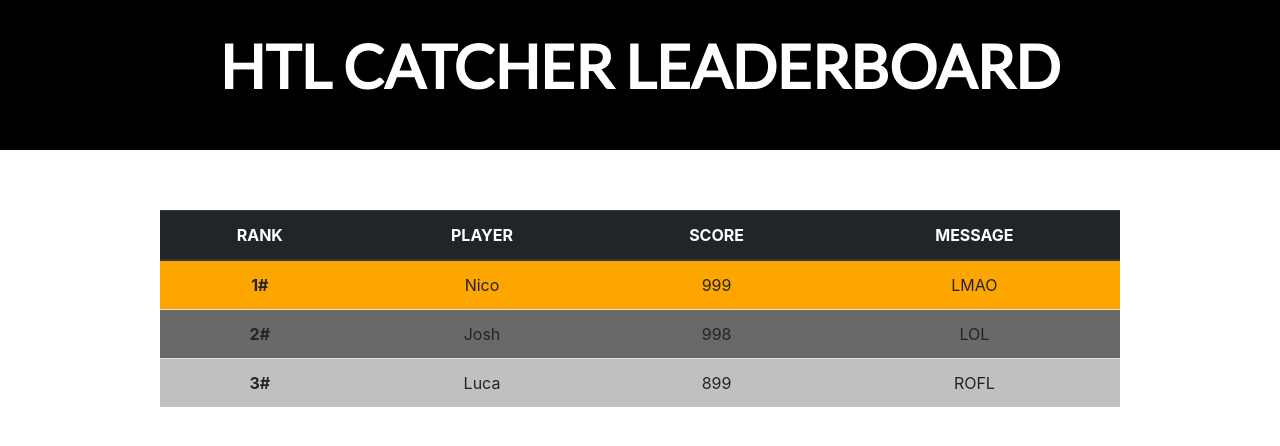
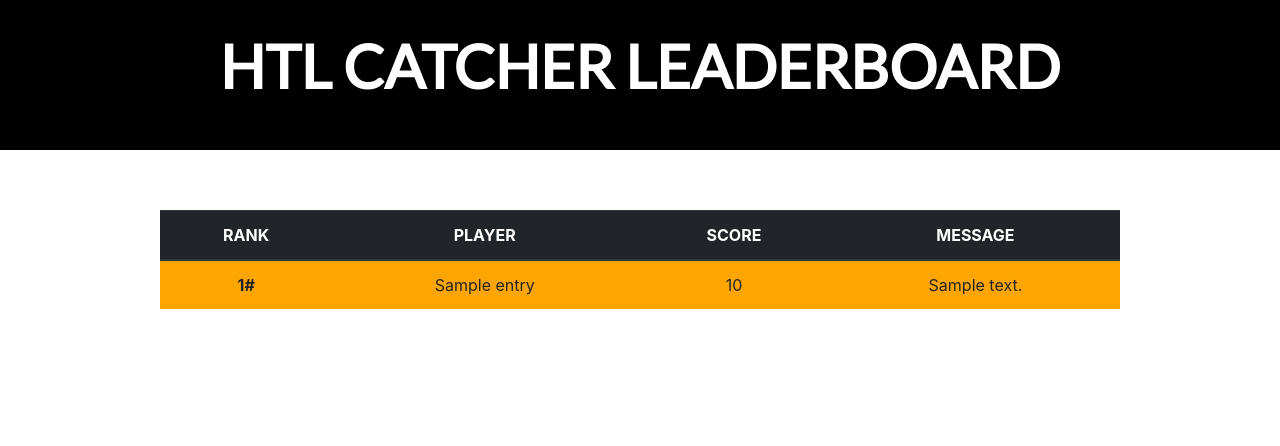
Before and after one commit to htl-anichstrasse/htl-catcher, a Flask app: template server/webserver/templates/home.html in a window 1280 px wide. Shown: the top 446 px of the page. Run offline with Flask 2, Linux system fonts and the light colour scheme; the template is opened without the code that fills it: most values are stand-ins (such as "Sample title", 1, 10 or a date in 2020); parts of the project's set-up code (start-up, migrations or seed data) failed here and were passed over; some libraries are stand-ins or nearby versions.

Commit message:
show leaderboard data in template

```diff
--- a/server/webserver/__main__.py
+++ b/server/webserver/__main__.py
@@ -4,6 +4,7 @@ import sys
 from flask import Flask
 
 from webserver.definitions import ROOT_DIR
+from webserver.util import LeaderboardManager
 from webserver.views import api_bp, home
 
 # fix import
--- a/server/webserver/templates/home.html
+++ b/server/webserver/templates/home.html
@@ -41,24 +41,22 @@
                     </tr>
                 </thead>
                 <tbody class="table table-striped leaderboard_row">
-                    <tr class="first_place">
-                        <th scope="row">1#</th>
-                        <td>Nico</td>
-                        <td>999</td>
-                        <td>LMAO</td>
-                    </tr>
-                    <tr class="second_place">
-                        <th scope="row">2#</th>
-                        <td>Josh</td>
-                        <td>998</td>
-                        <td>LOL</td>
-                    </tr>
-                    <tr class="third_place">
-                        <th scope="row">3#</th>
-                        <td>Luca</td>
-                        <td>899</td>
-                        <td>ROFL</td>
-                    </tr>
+                    {% for entry in data %}
+                        {% if loop.index == 1 %}
+                            <tr class="first_place">
+                        {% elif loop.index == 2 %}
+                            <tr class="second_place">
+                        {% elif loop.index == 3 %}
+                            <tr class="third_place">
+                        {% else %}
+                            <tr>
+                        {% endif %}
+                                <th scope="row">{{ loop.index }}#</th>
+                                <td>{{ entry['name'] }}</td>
+                                <td>{{ entry['score'] }}</td>
+                                <td>{{ entry['message'] }}</td>
+                            </tr>
+                    {% endfor %}
                 </tbody>
             </table>
         </div>
--- a/server/webserver/views/home.py
+++ b/server/webserver/views/home.py
@@ -1,6 +1,9 @@
+from operator import itemgetter
+
 from flask import Blueprint, render_template
 
 from webserver.util.leaderboard import LeaderboardManager
+from webserver.views.api import leaderboard_manager
 
 home = Blueprint('home', __name__)
 
@@ -8,7 +11,7 @@ home = Blueprint('home', __name__)
 @home.route('/')
 def route_home():
     """ Renders the default page of the webserver, the leaderboard display"""
-    return render_template("home.html")
+    return render_template("home.html", data=sorted(leaderboard_manager.leaderboard_data, key=itemgetter('score'), reverse=True))
 
 
 def add_entry(leaderboard_manager: LeaderboardManager):
```
Also changed, not shown: server/webserver/__init__.py (+8 -1 lines), server/webserver/views/api.py (+3 -4 lines).
